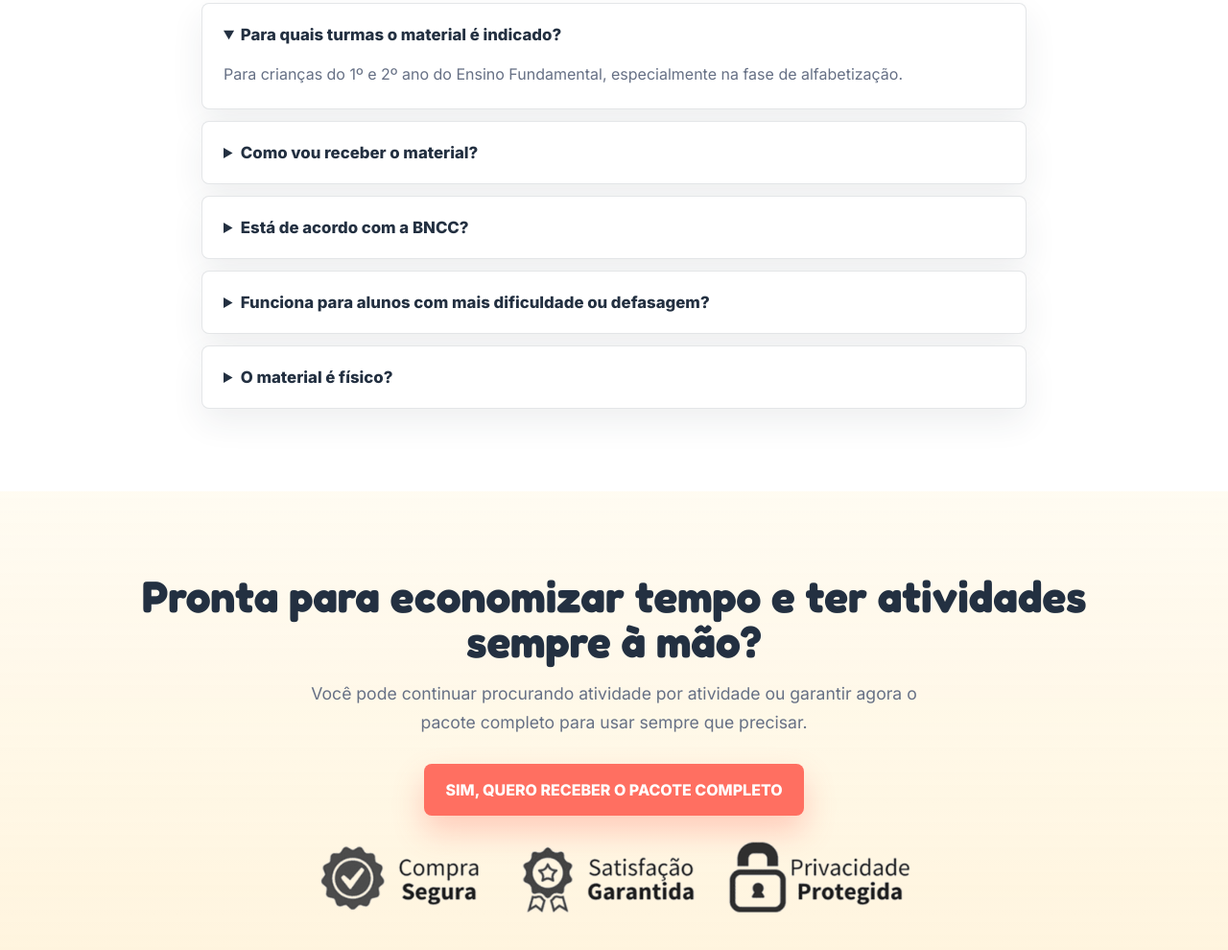
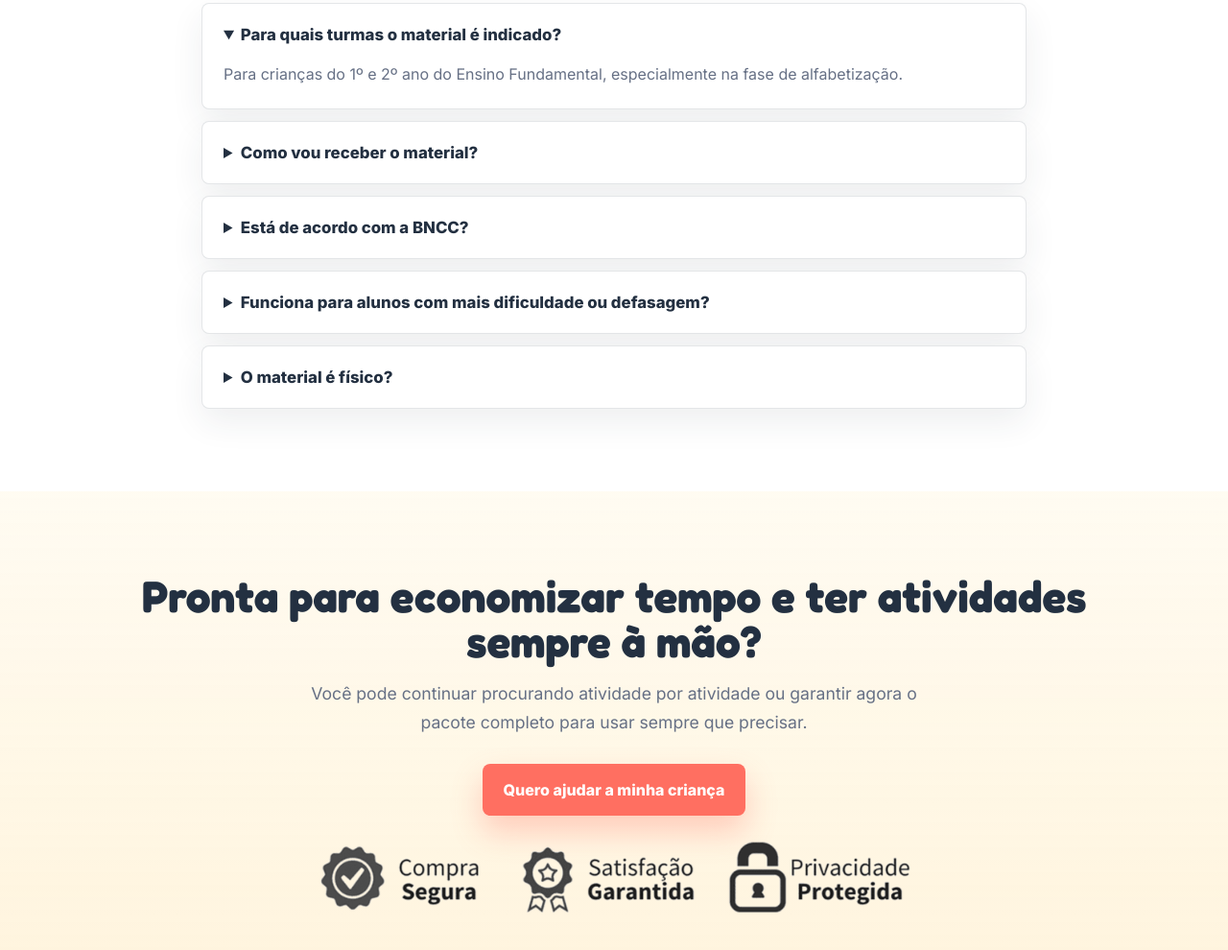
Before and after one commit to diogogapski/diogomilatividades1000, a website: page public/index.html in a window 1280 px wide. Shown: the part 10956-11946 px from the top of the page at 96% size. Drawn offline with Linux system fonts and the light colour scheme.

Commit message:
Update final CTA text

```diff
--- a/public/index.html
+++ b/public/index.html
@@ -472,7 +472,7 @@
         <div class="section-inner">
           <h2 id="final-title">Pronta para economizar tempo e ter atividades sempre à mão?</h2>
           <p>Você pode continuar procurando atividade por atividade ou garantir agora o pacote completo para usar sempre que precisar.</p>
-          <a class="button button-primary" href="/checkout">SIM, QUERO RECEBER O PACOTE COMPLETO</a>
+          <a class="button button-primary" href="/checkout">Quero ajudar a minha criança</a>
           <img class="security-seal security-seal-final" src="assets/security/compra-segura.png" alt="Compra segura" />
         </div>
       </section>
```
